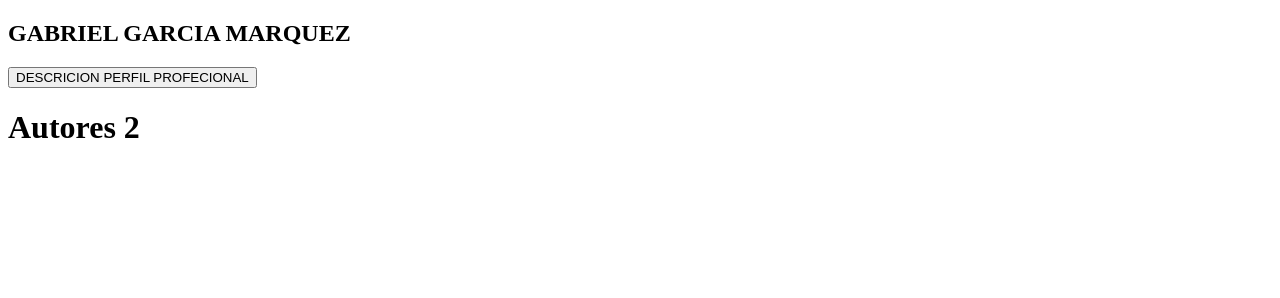
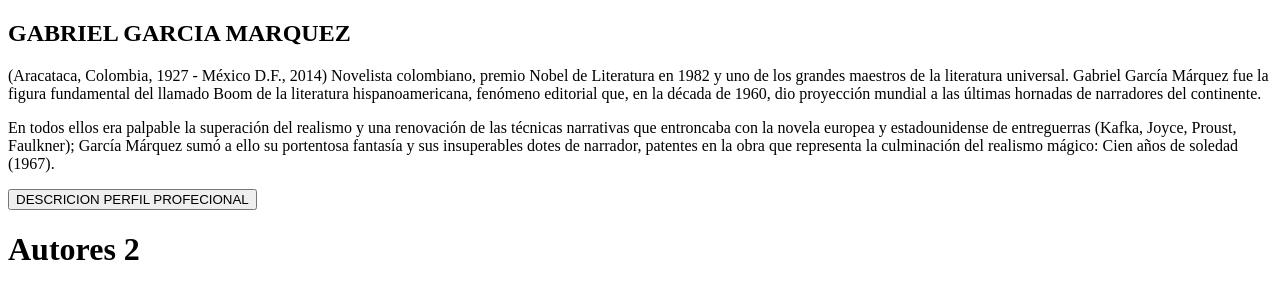
Before and after one commit to JuanpaViveros/taller, a plain HTML site: page biografia.html in a window 1280 px wide. Drawn offline with Linux system fonts and the light colour scheme.

Commit message:
se añadio texto

```diff
--- a/biografia.html
+++ b/biografia.html
@@ -14,10 +14,21 @@
         <h1>GABRIEL GARCIA MARQUEZ</h1>
     </nav>
     <div>
+        <p>(Aracataca, Colombia, 1927 - México D.F., 2014) Novelista colombiano, premio Nobel de Literatura en 1982 y
+            uno de los grandes maestros de la literatura universal. Gabriel García Márquez fue la figura fundamental del
+            llamado Boom de la literatura hispanoamericana, fenómeno editorial que, en la década de 1960, dio proyección
+            mundial a las últimas hornadas de narradores del continente.</p>
+        <p>En todos ellos era palpable la superación del realismo y una renovación de las técnicas narrativas que
+            entroncaba con la novela europea y estadounidense de entreguerras (Kafka, Joyce, Proust, Faulkner); García
+            Márquez sumó a ello su portentosa fantasía y sus insuperables dotes de narrador, patentes en la obra que
+            representa la culminación del realismo mágico: Cien años de soledad (1967).</p>
+    </div>
+    <div>
         <form class="" action="C:\Users\juanpa\Desktop\lenguajes de untima generacion\taller\principal.html">
             <button class="button">DESCRICION PERFIL PROFECIONAL</button>
         </form>
     </div>
+
     <footer>
         <h1>Autores 2</h1>
     </footer>
```
